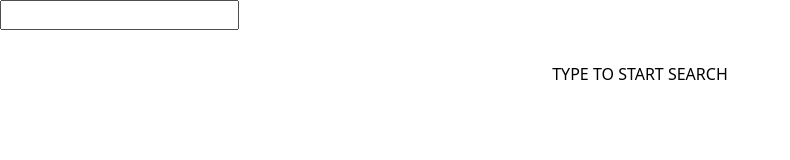
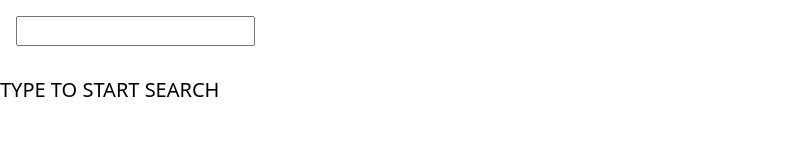
Before and after one commit to bradleymubenga777/tv-show-dom-project, a plain HTML site: page index.html in a window 1280 px wide. Shown: the whole page, without its empty margins (0-790 px from the left). Drawn offline with nearby package versions, Linux system fonts and the light colour scheme.

Commit message:
Level 200 Completed

```diff
--- a/index.html
+++ b/index.html
@@ -10,10 +10,12 @@
   </head>
 
   <body>
-    <form id="thisForm">
-      <input type="text" name="search" id="searchBar" />
-    </form>
-    <p id="count"></p>
+    <div class="d-flex">
+      <form id="thisForm" class="p-3">
+        <input type="text" name="search" id="searchBar" />
+      </form>
+      <p class="p-2 pt-4" id="count"></p>
+    </div>
     <div id="root" class="row d-flex flex-wrap justify-content-center py-3">
     </div>
 
--- a/script.js
+++ b/script.js
@@ -10,7 +10,7 @@ function setup() {
 
   //Checking If The Search Bar Is Empty.
     if (searchBar.value == "") {
-        root.innerHTML = `TYPE TO START SEARCH`;
+        root.innerHTML = `<h5>TYPE TO START SEARCH</h5>`;
     }
 
     //Checking The Value Input Box In Real-time.
```
